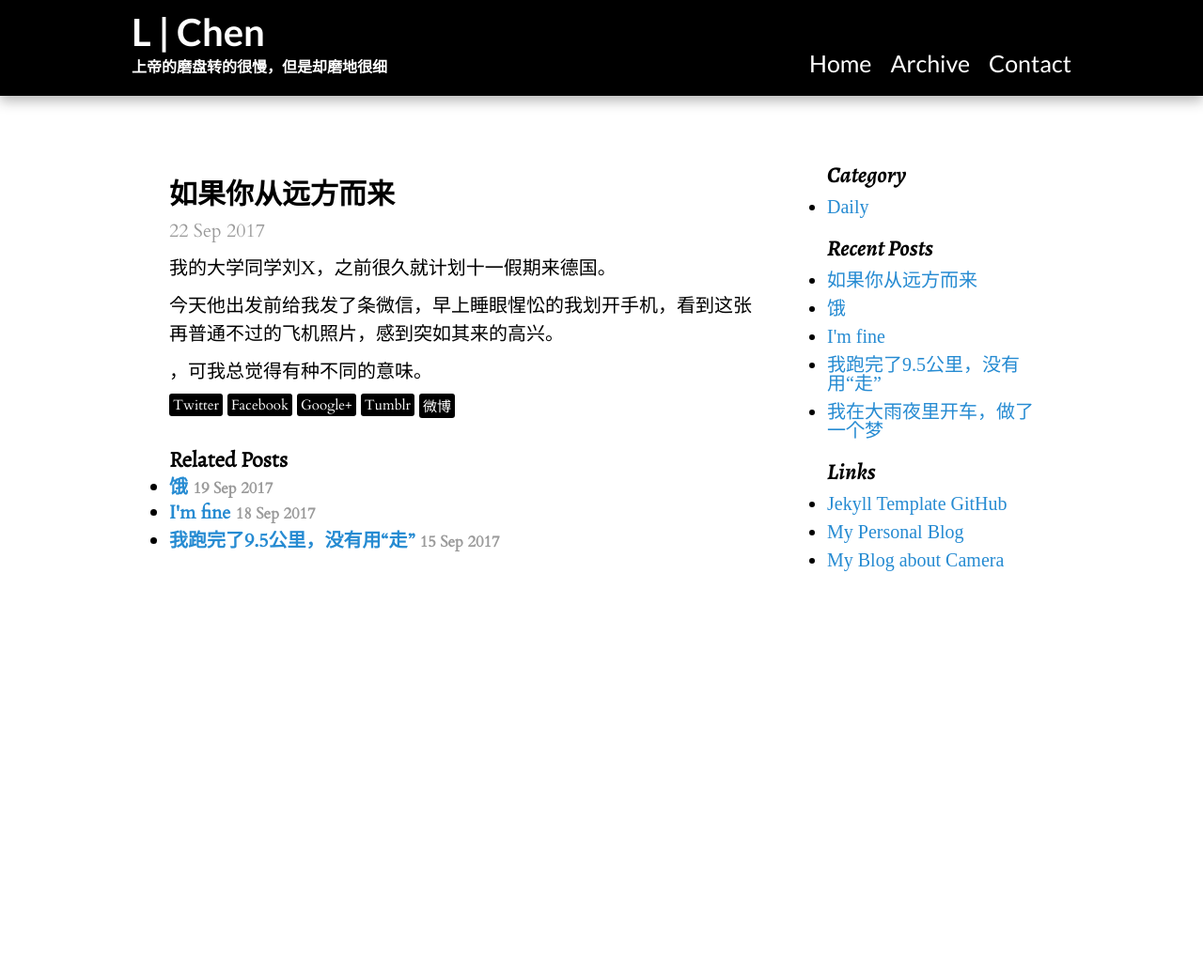
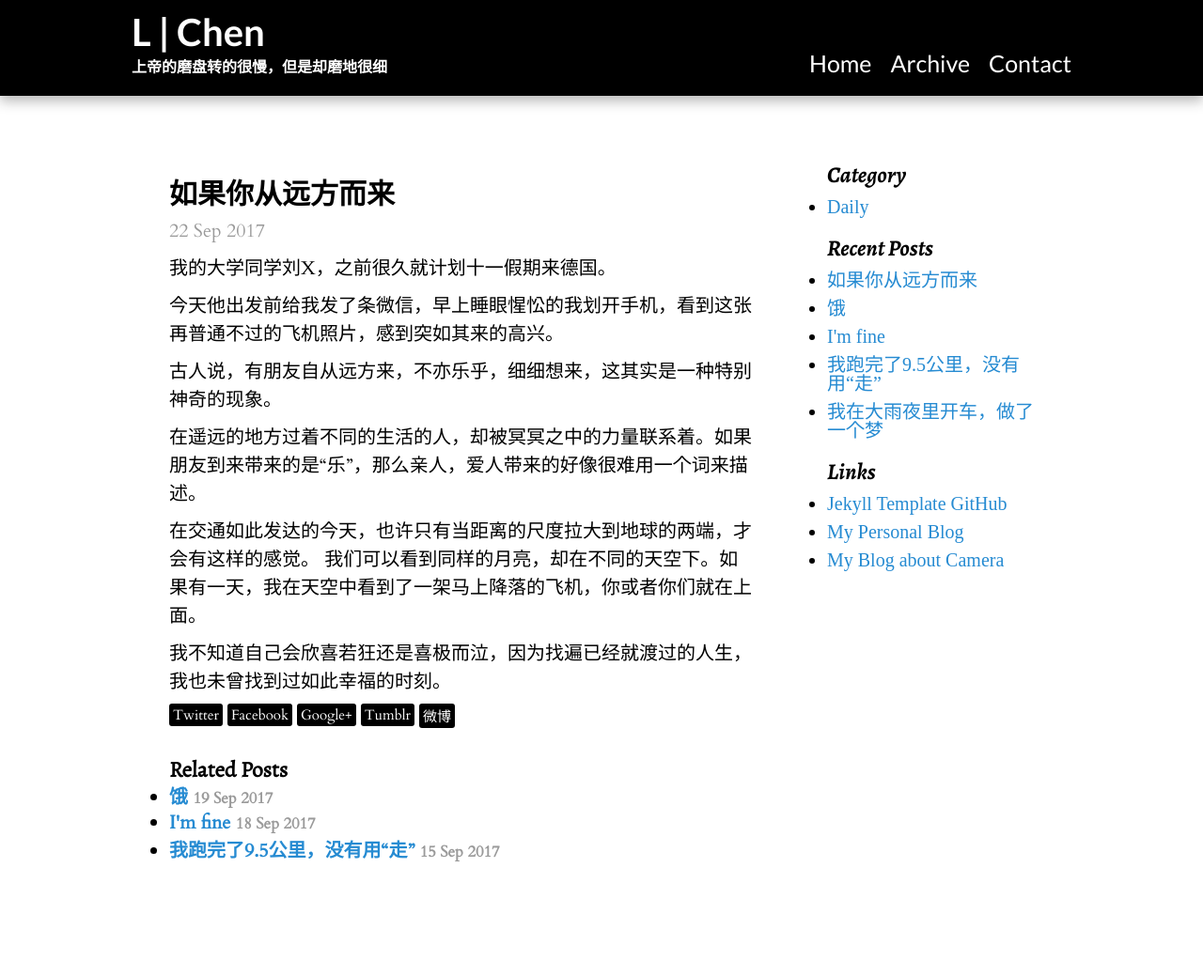
Before and after one commit to runningUnicorn/runningUnicorn.github.io, a Jekyll site: the page built from _posts/2017-09-22-如果你从远方而来.md, in a window 1280 px wide. Shown: the whole page at 94% size. Built offline with Jekyll 4.4.1, drawn with Linux system fonts in a browser that asks for light colours; some web fonts are replaced; before the commit the page ends 900 px from its top, so only the background shows below that.

Commit message:
Update 2017-09-22-如果你从远方而来.md

```diff
--- a/_posts/2017-09-22-如果你从远方而来.md
+++ b/_posts/2017-09-22-如果你从远方而来.md
@@ -8,4 +8,10 @@ category: Daily
 
 今天他出发前给我发了条微信，早上睡眼惺忪的我划开手机，看到这张再普通不过的飞机照片，感到突如其来的高兴。
 
-，可我总觉得有种不同的意味。
+古人说，有朋友自从远方来，不亦乐乎，细细想来，这其实是一种特别神奇的现象。
+
+在遥远的地方过着不同的生活的人，却被冥冥之中的力量联系着。如果朋友到来带来的是“乐”，那么亲人，爱人带来的好像很难用一个词来描述。
+
+在交通如此发达的今天，也许只有当距离的尺度拉大到地球的两端，才会有这样的感觉。 我们可以看到同样的月亮，却在不同的天空下。如果有一天，我在天空中看到了一架马上降落的飞机，你或者你们就在上面。
+
+我不知道自己会欣喜若狂还是喜极而泣，因为找遍已经就渡过的人生，我也未曾找到过如此幸福的时刻。
```
